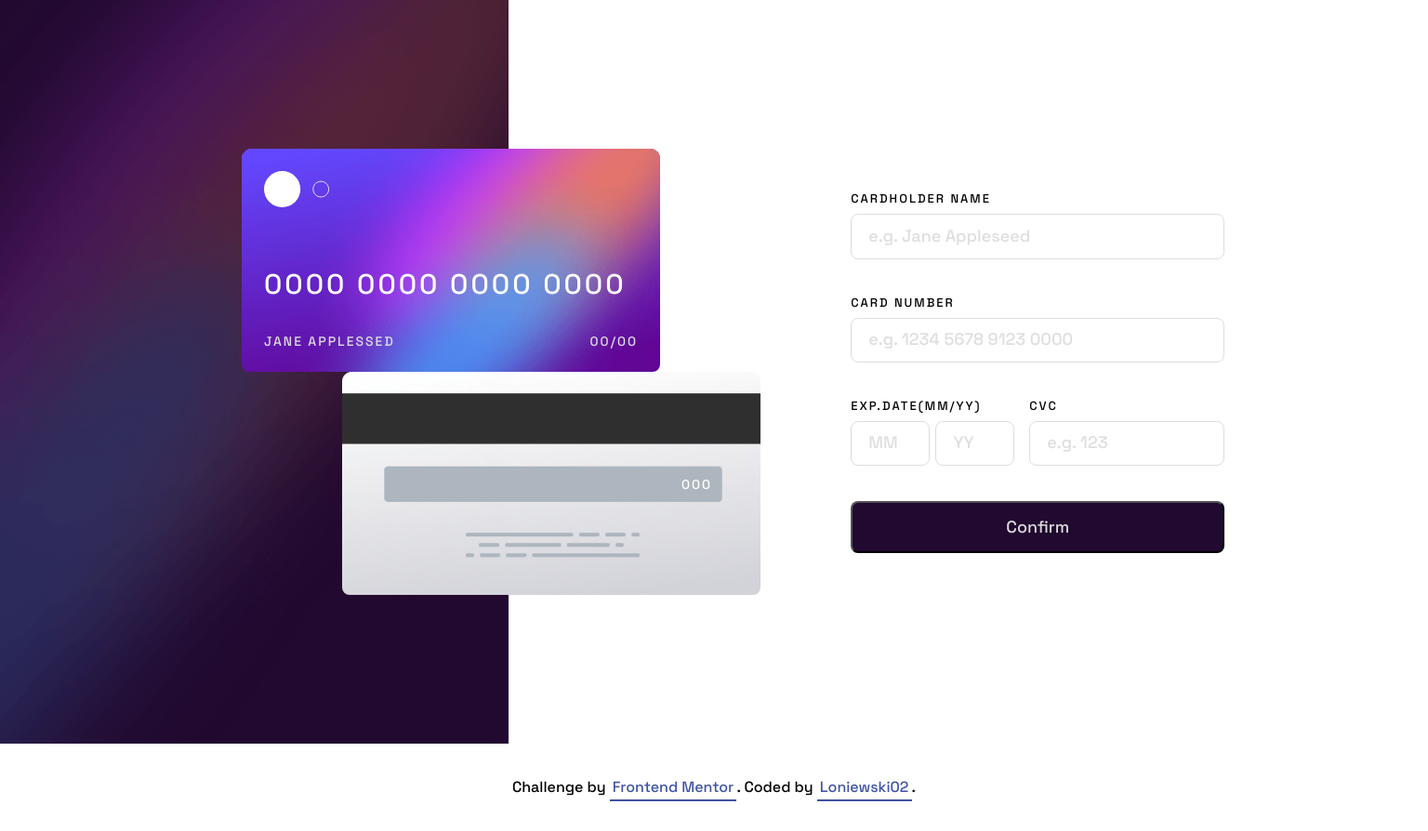
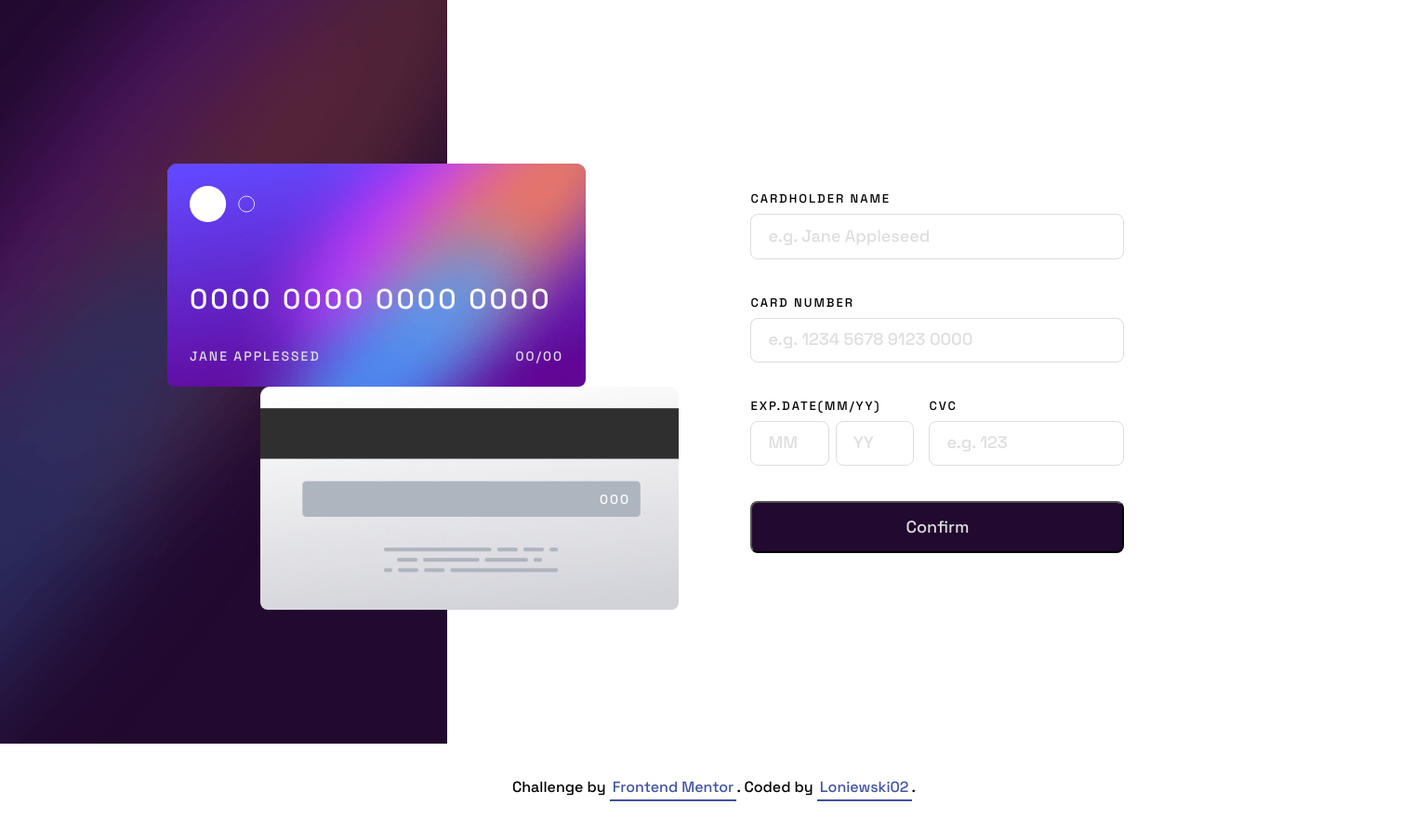
Before and after one commit to Loniewski02/FM-Interactive-card-details, a plain HTML site: page index.html in a window 1536 px wide. Shown: the whole page at 93% size. Drawn offline with Linux system fonts and the light colour scheme.

Commit message:
changede styles (min width 1440px)

```diff
--- a/src/sass/style.scss
+++ b/src/sass/style.scss
@@ -289,7 +289,7 @@ body {
 
 	.bg {
 		padding: 0;
-		width: 1000px;
+		width: 700px;
 		min-height: 100vh;
 		background-image: url('../img/bg-main-desktop.png');
 
@@ -305,8 +305,8 @@ body {
 			background-size: cover;
 
 			&-back {
-				top: 50%;
-				left: 92%;
+				top: 52%;
+				left: 70%;
 
 				&-cvc {
 					margin-bottom: 0;
@@ -317,8 +317,8 @@ body {
 			}
 
 			&-front {
-				top: 20%;
-				left: 65%;
+				top: 22%;
+				left: 45%;
 
 				&-logo {
 					max-width: 7rem;
@@ -342,7 +342,6 @@ body {
 		display: flex;
 		justify-content: center;
 		align-items: center;
-		margin-left: 15rem;
 		min-height: 100vh;
 		width: 100%;
 
```
Also changed, not shown: dist/css/style.min.css.
